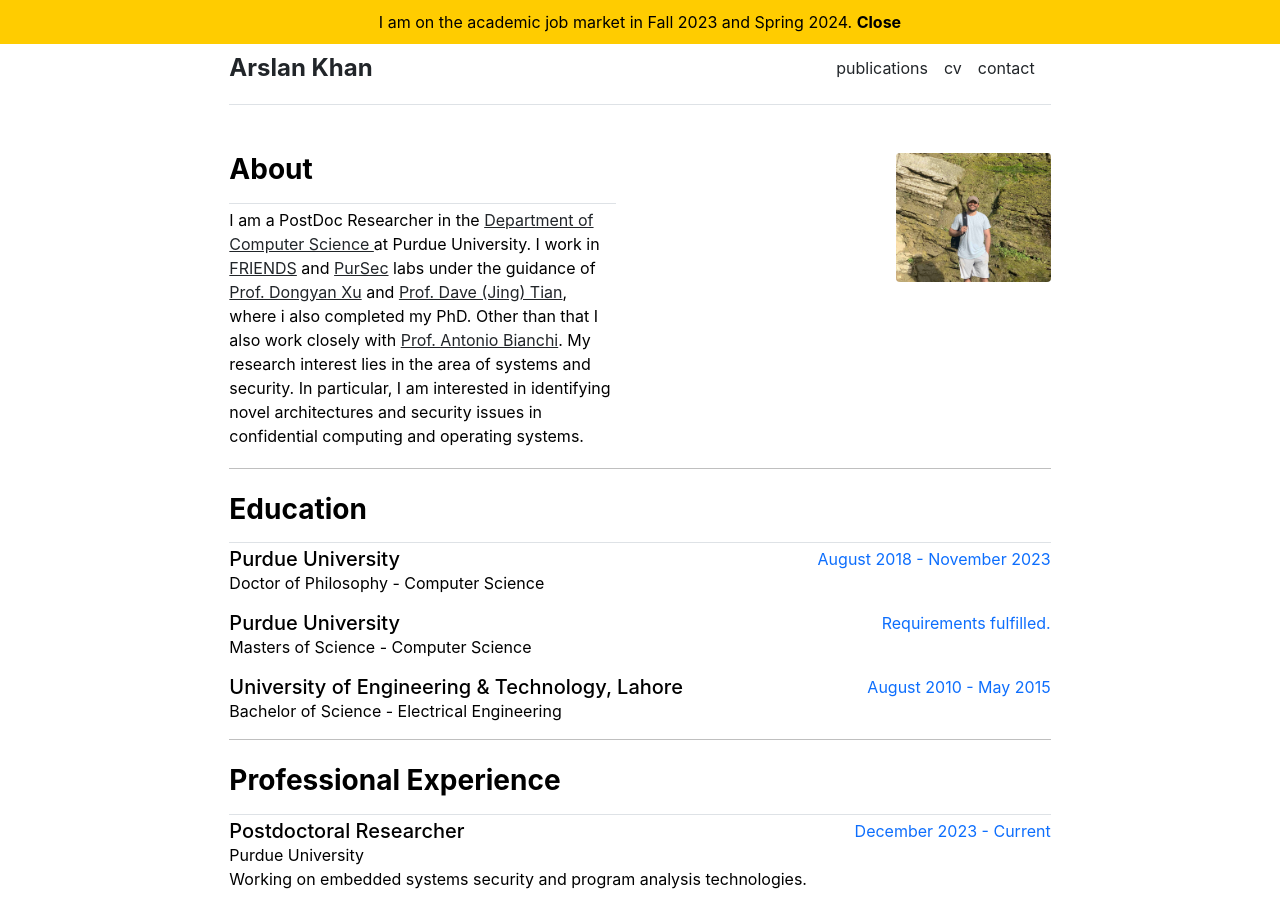
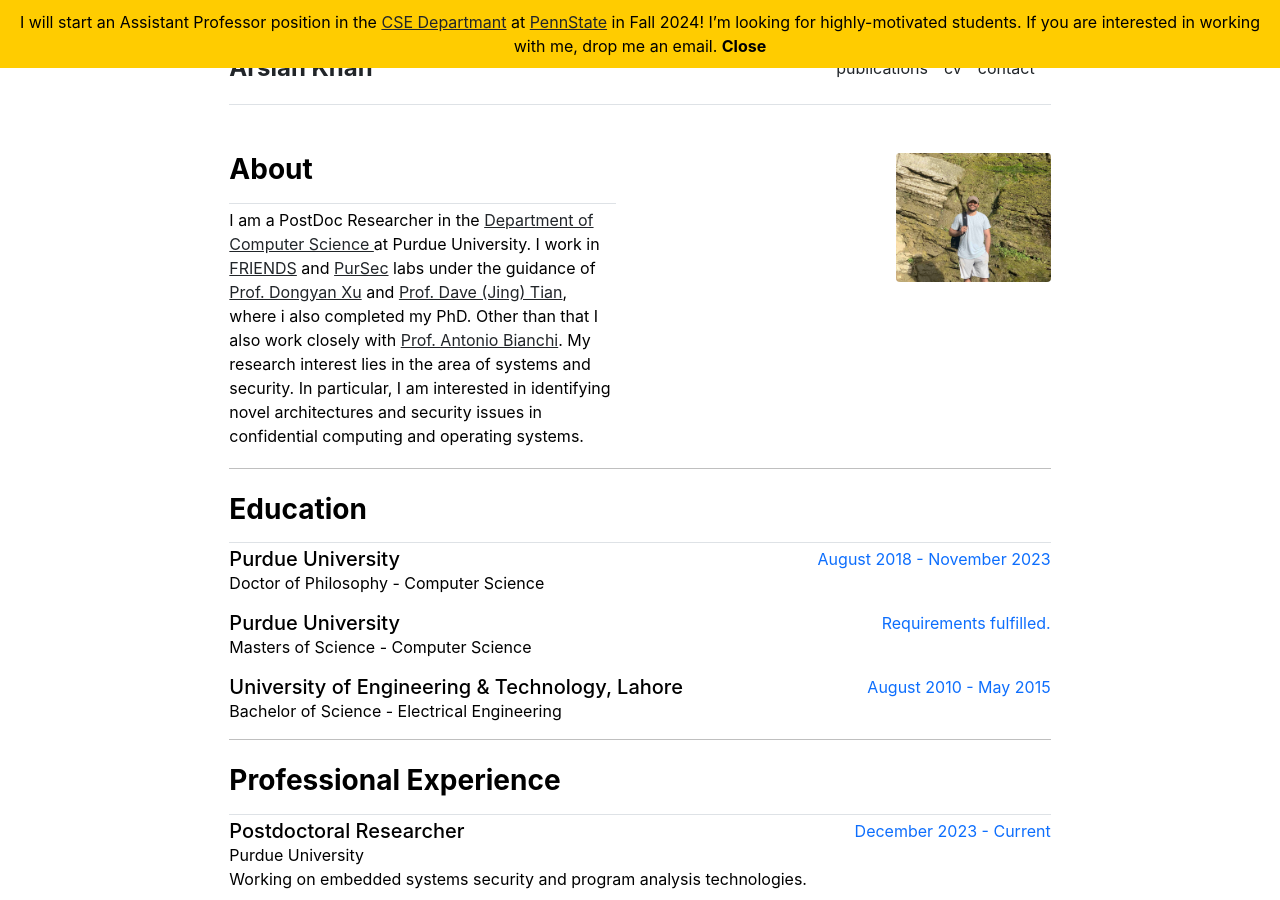
Before and after one commit to Arslan8/arslan8.github.io, a Jekyll site: the page built from index.md, in a window 1280 px wide and 900 px high. Built offline with Jekyll 4.4.1, drawn with Linux system fonts in a browser that asks for light colours.

Commit message:
Job Update

```diff
--- a/index.md
+++ b/index.md
@@ -9,7 +9,8 @@
 
 <!-- Announcement bar -->
   <div id="announcementBar" class="announcement">
-    <span>I am on the academic job market in Fall 2023 and Spring 2024. <span class="close-button" onclick="closeAnnouncement()">Close</span></span>
+    <span>I will start an Assistant Professor position in the <a target="_blank" href="https://www.eecs.psu.edu/">CSE Departmant</a> at <a target="_blank" href="https://www.psu.edu/">PennState</a> in Fall 2024!
+I’m looking for highly-motivated students. If you are interested in working with me, drop me an email. <span class="close-button" onclick="closeAnnouncement()">Close</span></span>
   </div>
 
   <!-- Your page content goes here -->
```
